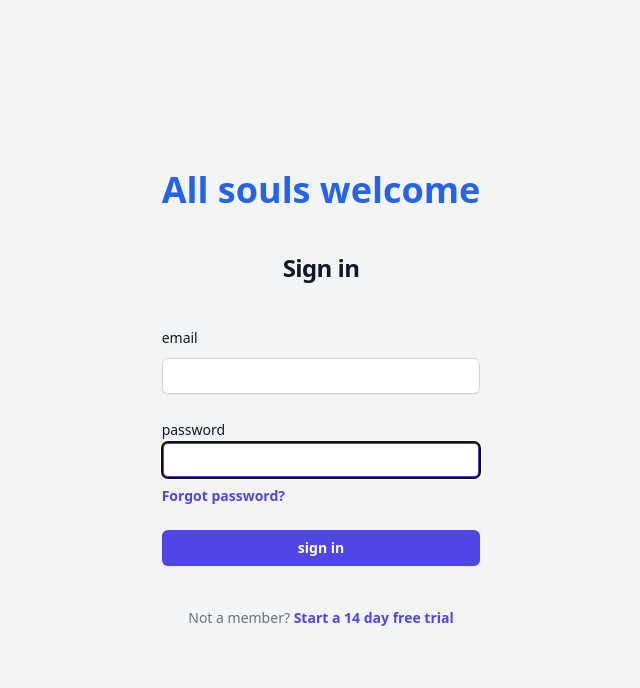
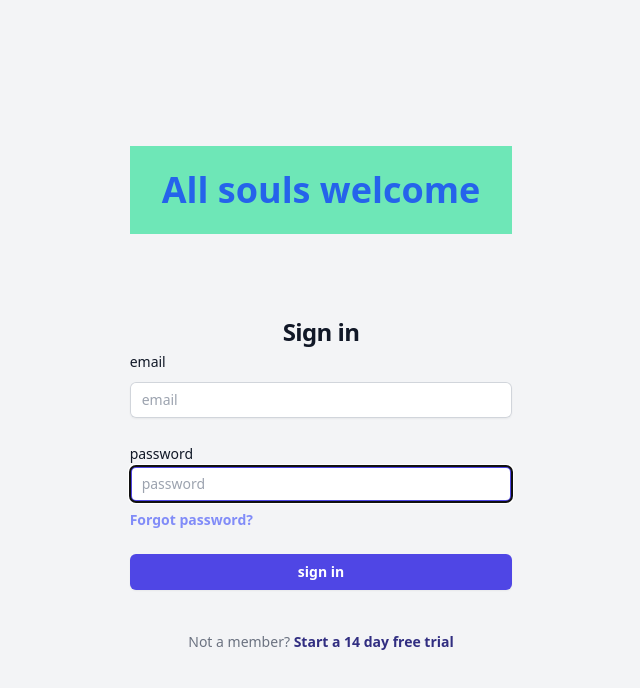
Before and after one commit to thefutureseer/resttonext, a Next.js app: page / in a window 1280 px wide. Shown: the top 688 px of the page, without its empty margins (319-959 px from the left). Built offline with nearby package versions, Linux system fonts and the light colour scheme.

Commit message:
add things to test

```diff
--- a/src/app/page.tsx
+++ b/src/app/page.tsx
@@ -1,10 +1,9 @@
 import SignInForm from "@/components/SignInForm";
 import "./globals.css";
 
-
 export default function Home() {
   return (
-    <div className="min-h-screen flex items-center justify-center">
+    <div className="flex  min-h-screen items-center justify-center">
       <SignInForm />
     </div>
   );
--- a/src/components/SignInForm.tsx
+++ b/src/components/SignInForm.tsx
@@ -4,30 +4,32 @@ const SignInForm:React.FC = () => {
   return (
     <div className="flex min-h-full flex-col justify-center px-6 py-12 lg:px-8">
 
-     <div className="sm:mx-auto sm:w-full sm:max-w-sm">
-      <h1 className="text-4xl font-bold text-blue-600">All souls welcome</h1>
-      <h2 className="mt-10 text-center text-2xl font-bold leading-9 tracking-tight text-gray-900">Sign in</h2>
-     </div>
+     <header className="flex bg-emerald-300 mx-auto max-w-7xl items-center justify-between p-6 lg:px-8">
+      <div className="sm:mx-auto sm:w-full sm:max-w-sm">
+        <h1 className="text-4xl font-bold text-blue-600">All souls welcome</h1>
+      </div>
+     </header>
 
      <div className="mt-10 sm:mx-auto sm:w-full sm:max-w-sm">
+        <h2 className="mt-10 text-center text-2xl font-bold leading-9 tracking-tight text-gray-900">Sign in</h2>
 
       <form className="space-y-6" action="#" method="POST">
 
        <div>
         <label className="block text-sm font-medium leading-6 text-gray-900" htmlFor="email">email</label>
         <div className="mt-2">
-         <input className="block w-full rounded-md border-0 py-1.5 text-gray-900 shadow-sm ring-1 ring-inset ring-gray-300 placeholder:text-gray-400 focus:ring-2 focus:ring-inset focus:ring-indigo-600 sm:text-sm sm:leading-6" id="email" name="email" type="email" maxLength={25} autoFocus required></input>
+         <input className="block w-full rounded-md border-0 py-1.5 text-gray-900 shadow-sm ring-1 ring-inset ring-gray-300 placeholder:text-gray-400 focus:ring-2 focus:ring-inset focus:ring-indigo-600 sm:text-sm sm:leading-6 p-3" id="email" name="email" type="email" maxLength={25} autoFocus required placeholder="email"></input>
         </div>
        </div>
 
        <div>
         <label className="block text-sm font-medium leading-6 text-gray-900" htmlFor="password">password</label>
         <div className="text-sm">
-         <input className="block w-full rounded-md border-0 py-1.5 text-gray-900 shadow-sm ring-1 ring-inset ring-gray-300 placeholder:text-gray-400 focus:ring-2 focus:ring-inset focus:ring-indigo-600 sm:text-sm sm:leading-6" id="password" name="password" type="password" autoFocus required></input>
+         <input className="block w-full rounded-md border-0 py-1.5 text-gray-900 shadow-sm ring-1 ring-inset ring-gray-300 placeholder:text-gray-400 focus:ring-2 focus:ring-inset focus:ring-indigo-600 sm:text-sm sm:leading-6 p-3" id="password" name="password" type="password" autoFocus required placeholder="password"></input>
         </div>
         <div className="mt-2 flex items-center justify-between">
          <div className="text-sm">
-            <a href="#" className="font-semibold text-indigo-600 hover:text-indigo-500">Forgot password?</a>
+            <a href="#" className="font-semibold text-indigo-400 hover:text-indigo-500">Forgot password?</a>
          </div>
         </div>
        </div>
@@ -39,7 +41,7 @@ const SignInForm:React.FC = () => {
 
       <p className="mt-10 text-center text-sm text-gray-500">
         Not a member?
-       <a href="#" className="font-semibold leading-6 text-indigo-600 hover:text-indigo-500"> Start a 14 day free trial</a>
+       <a href="#" className="font-semibold leading-6 text-indigo-900 hover:text-indigo-500"> Start a 14 day free trial</a>
       </p>
     </div>
     </div>
```
